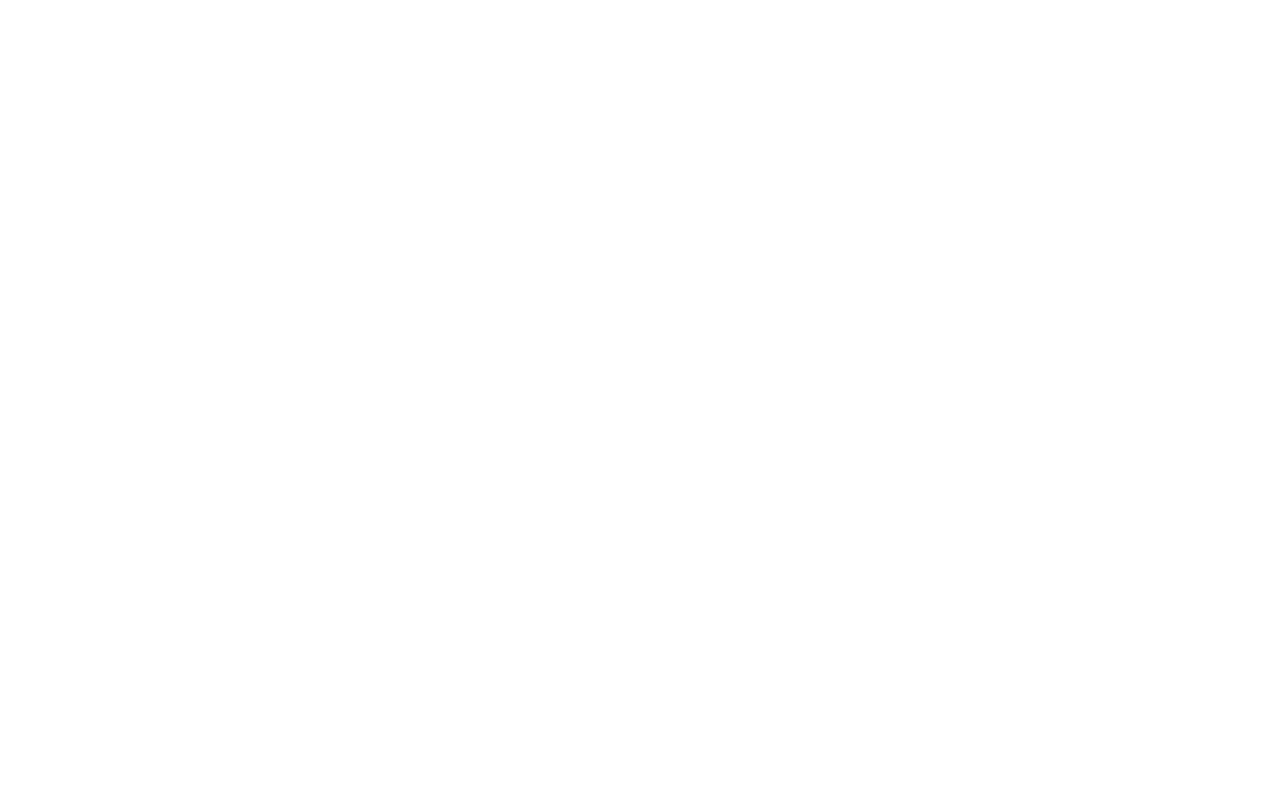
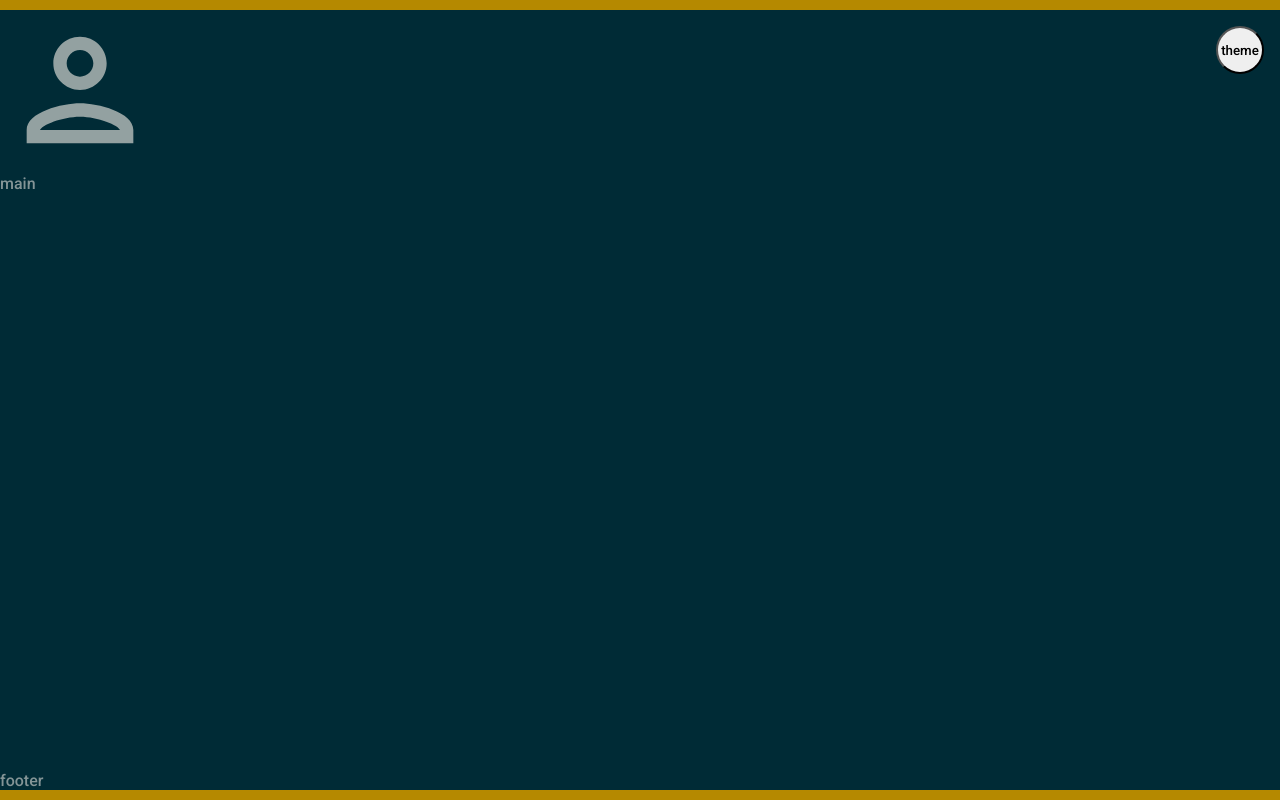
Before and after one commit to MrBlunderovich/odin-portfolio-page, a React (Vite) app: page / in a window 1280 px wide. Built offline with nearby package versions, Linux system fonts and the light colour scheme.

Commit message:
add theme colors

```diff
--- a/src/App.css
+++ b/src/App.css
@@ -2,9 +2,70 @@
 :root {
   font-family: "Roboto", sans-serif;
 }
+
 * {
   box-sizing: border-box;
   font-family: inherit;
   margin: 0;
   padding: 0;
 }
+
+.light-theme {
+  --background: #fdf6e3;
+  --background-secondary: #eee8d5;
+  --text: #657b83;
+  --text-secondary: #93a1a1;
+  --text-emphasized: #586e75;
+  --accent: #268bd2;
+  --accent-secondary: #dc322f;
+  --accent-emphasized: #d33682;
+}
+
+.dark-theme {
+  --background: #002b36;
+  --background-secondary: #073642;
+  --text: #839496;
+  --text-secondary: #586e75;
+  --text-emphasized: #93a1a1;
+  --accent: #b58900;
+  --accent-secondary: #dc322f;
+  --accent-emphasized: #d33682;
+}
+
+.app-container {
+  min-height: 100vh;
+  min-height: 100dvh;
+  background-color: var(--background);
+  display: flex;
+  flex-direction: column;
+  color: var(--text);
+}
+
+.header {
+  position: relative;
+  border-top: 10px solid var(--accent);
+  transition: border-color 400ms ease;
+  & .icon {
+    height: 10rem;
+  }
+  & .theme-toggle {
+    position: absolute;
+    top: 1rem;
+    right: 1rem;
+    border-radius: 50%;
+    width: 3rem;
+    height: 3rem;
+    &:active {
+      scale: 0.9;
+    }
+  }
+}
+
+.content {
+  flex-grow: 1;
+}
+
+.footer {
+  border-bottom: 10px solid var(--accent);
+  transition: border-color 400ms ease;
+}
--- a/src/App.jsx
+++ b/src/App.jsx
@@ -1,7 +1,29 @@
 import "./App.css";
+import { useState } from "react";
+import personIcon from "./assets/person_icon.svg";
 
-function App() {
-  return <></>;
+export default function App() {
+  const [theme, setTheme] = useState("DARK");
+
+  return (
+    <div
+      className={`app-container ${
+        theme === "DARK" ? "dark-theme" : "light-theme"
+      }`}
+    >
+      <header className="header">
+        <button
+          className="theme-toggle"
+          onClick={() => setTheme(theme === "DARK" ? "LIGHT" : "DARK")}
+        >
+          theme
+        </button>
+
+        <img className="icon" src={personIcon} alt="avatar icon" />
+        <nav className="navigation"></nav>
+      </header>
+      <main className="content">main</main>
+      <footer className="footer">footer</footer>
+    </div>
+  );
 }
-
-export default App;
```
Also changed, not shown: src/assets/person_icon.svg (added).
